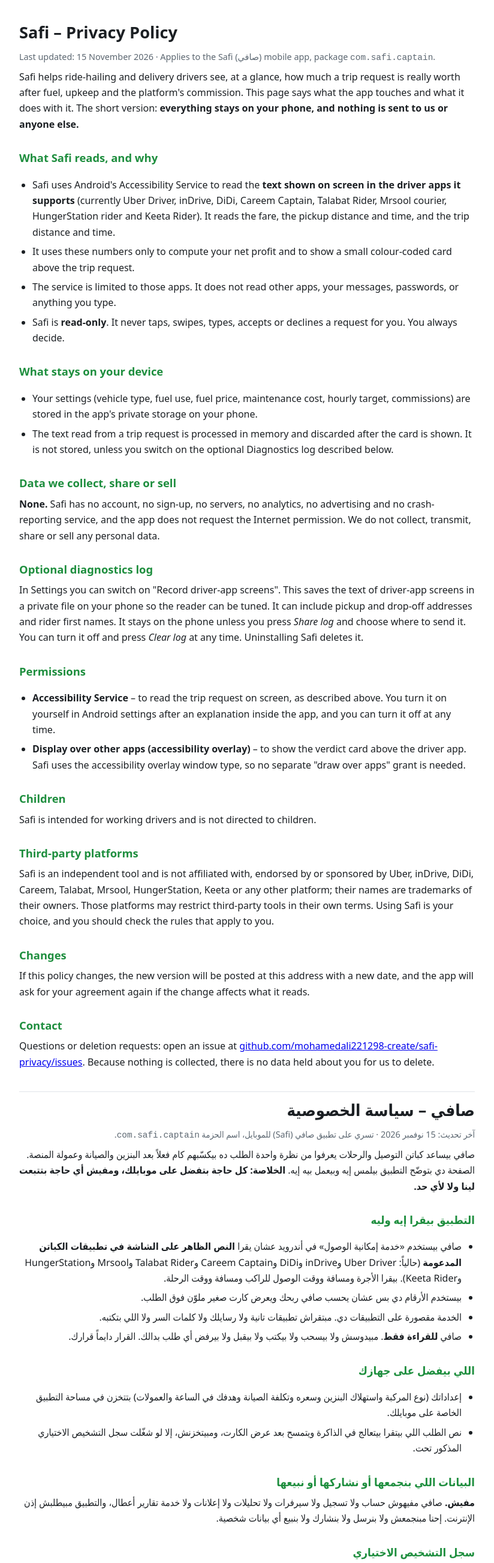
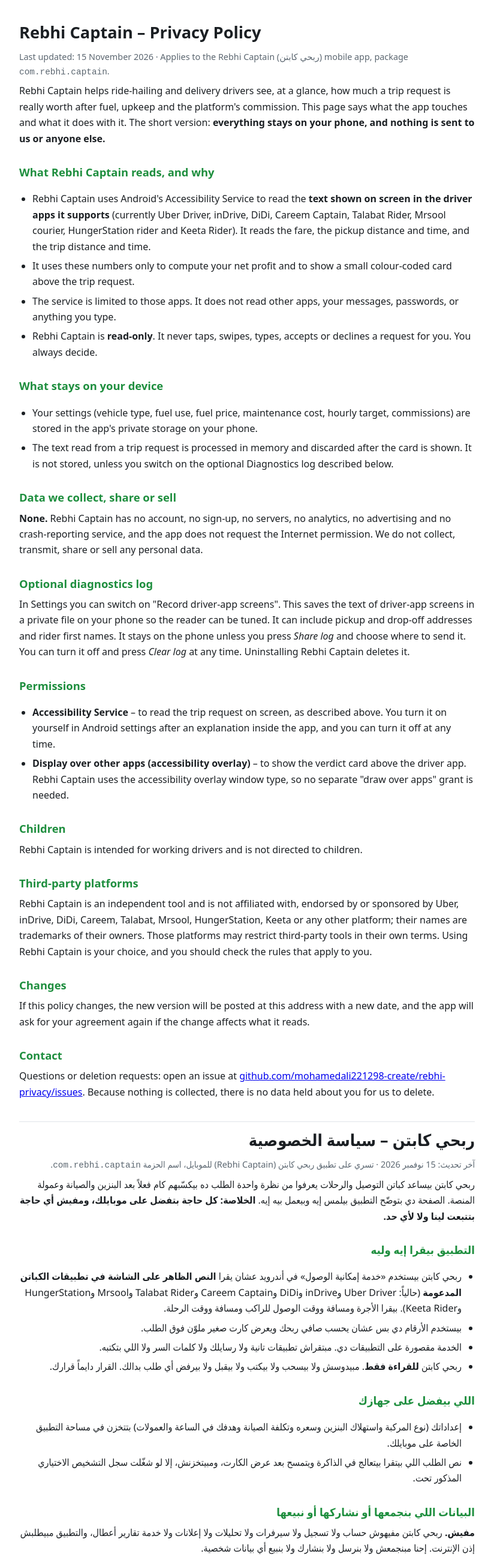
Before and after one commit to mohamedali221298-create/rebhi-privacy, a plain HTML site: page index.html in a window 1280 px wide. Shown: the top 2605 px of the page at 60% size, without its empty margins (228-1052 px from the left). Drawn offline with Linux system fonts and the light colour scheme.

Commit message:
Rename to Rebhi Captain

```diff
--- a/index.html
+++ b/index.html
@@ -3,7 +3,7 @@
 <head>
 <meta charset="utf-8">
 <meta name="viewport" content="width=device-width, initial-scale=1">
-<title>Safi – Privacy Policy | صافي – سياسة الخصوصية</title>
+<title>Rebhi Captain – Privacy Policy | ربحي كابتن – سياسة الخصوصية</title>
 <style>
   :root { --bg:#ffffff; --fg:#1b1f23; --muted:#5b6670; --line:#e1e5e9; --accent:#1e8e3e; }
   @media (prefers-color-scheme: dark) { :root { --bg:#14181c; --fg:#e8ecef; --muted:#9aa5ae; --line:#2a3138; --accent:#4cc46d; } }
@@ -20,17 +20,17 @@
 <main>
 
 <section id="en" lang="en" dir="ltr" style="border-top:0;margin-top:0">
-<h1>Safi – Privacy Policy</h1>
-<p class="muted">Last updated: 15 November 2026 · Applies to the Safi (صافي) mobile app, package <code>com.safi.captain</code>.</p>
+<h1>Rebhi Captain – Privacy Policy</h1>
+<p class="muted">Last updated: 15 November 2026 · Applies to the Rebhi Captain (ربحي كابتن) mobile app, package <code>com.rebhi.captain</code>.</p>
 
-<p>Safi helps ride-hailing and delivery drivers see, at a glance, how much a trip request is really worth after fuel, upkeep and the platform's commission. This page says what the app touches and what it does with it. The short version: <strong>everything stays on your phone, and nothing is sent to us or anyone else.</strong></p>
+<p>Rebhi Captain helps ride-hailing and delivery drivers see, at a glance, how much a trip request is really worth after fuel, upkeep and the platform's commission. This page says what the app touches and what it does with it. The short version: <strong>everything stays on your phone, and nothing is sent to us or anyone else.</strong></p>
 
-<h2>What Safi reads, and why</h2>
+<h2>What Rebhi Captain reads, and why</h2>
 <ul>
-  <li>Safi uses Android's Accessibility Service to read the <strong>text shown on screen in the driver apps it supports</strong> (currently Uber Driver, inDrive, DiDi, Careem Captain, Talabat Rider, Mrsool courier, HungerStation rider and Keeta Rider). It reads the fare, the pickup distance and time, and the trip distance and time.</li>
+  <li>Rebhi Captain uses Android's Accessibility Service to read the <strong>text shown on screen in the driver apps it supports</strong> (currently Uber Driver, inDrive, DiDi, Careem Captain, Talabat Rider, Mrsool courier, HungerStation rider and Keeta Rider). It reads the fare, the pickup distance and time, and the trip distance and time.</li>
   <li>It uses these numbers only to compute your net profit and to show a small colour-coded card above the trip request.</li>
   <li>The service is limited to those apps. It does not read other apps, your messages, passwords, or anything you type.</li>
-  <li>Safi is <strong>read-only</strong>. It never taps, swipes, types, accepts or declines a request for you. You always decide.</li>
+  <li>Rebhi Captain is <strong>read-only</strong>. It never taps, swipes, types, accepts or declines a request for you. You always decide.</li>
 </ul>
 
 <h2>What stays on your device</h2>
@@ -40,42 +40,42 @@
 </ul>
 
 <h2>Data we collect, share or sell</h2>
-<p><strong>None.</strong> Safi has no account, no sign-up, no servers, no analytics, no advertising and no crash-reporting service, and the app does not request the Internet permission. We do not collect, transmit, share or sell any personal data.</p>
+<p><strong>None.</strong> Rebhi Captain has no account, no sign-up, no servers, no analytics, no advertising and no crash-reporting service, and the app does not request the Internet permission. We do not collect, transmit, share or sell any personal data.</p>
 
 <h2>Optional diagnostics log</h2>
-<p>In Settings you can switch on "Record driver-app screens". This saves the text of driver-app screens in a private file on your phone so the reader can be tuned. It can include pickup and drop-off addresses and rider first names. It stays on the phone unless you press <em>Share log</em> and choose where to send it. You can turn it off and press <em>Clear log</em> at any time. Uninstalling Safi deletes it.</p>
+<p>In Settings you can switch on "Record driver-app screens". This saves the text of driver-app screens in a private file on your phone so the reader can be tuned. It can include pickup and drop-off addresses and rider first names. It stays on the phone unless you press <em>Share log</em> and choose where to send it. You can turn it off and press <em>Clear log</em> at any time. Uninstalling Rebhi Captain deletes it.</p>
 
 <h2>Permissions</h2>
 <ul>
   <li><strong>Accessibility Service</strong> – to read the trip request on screen, as described above. You turn it on yourself in Android settings after an explanation inside the app, and you can turn it off at any time.</li>
-  <li><strong>Display over other apps (accessibility overlay)</strong> – to show the verdict card above the driver app. Safi uses the accessibility overlay window type, so no separate "draw over apps" grant is needed.</li>
+  <li><strong>Display over other apps (accessibility overlay)</strong> – to show the verdict card above the driver app. Rebhi Captain uses the accessibility overlay window type, so no separate "draw over apps" grant is needed.</li>
 </ul>
 
 <h2>Children</h2>
-<p>Safi is intended for working drivers and is not directed to children.</p>
+<p>Rebhi Captain is intended for working drivers and is not directed to children.</p>
 
 <h2>Third-party platforms</h2>
-<p>Safi is an independent tool and is not affiliated with, endorsed by or sponsored by Uber, inDrive, DiDi, Careem, Talabat, Mrsool, HungerStation, Keeta or any other platform; their names are trademarks of their owners. Those platforms may restrict third-party tools in their own terms. Using Safi is your choice, and you should check the rules that apply to you.</p>
+<p>Rebhi Captain is an independent tool and is not affiliated with, endorsed by or sponsored by Uber, inDrive, DiDi, Careem, Talabat, Mrsool, HungerStation, Keeta or any other platform; their names are trademarks of their owners. Those platforms may restrict third-party tools in their own terms. Using Rebhi Captain is your choice, and you should check the rules that apply to you.</p>
 
 <h2>Changes</h2>
 <p>If this policy changes, the new version will be posted at this address with a new date, and the app will ask for your agreement again if the change affects what it reads.</p>
 
 <h2>Contact</h2>
-<p>Questions or deletion requests: open an issue at <a href="https://github.com/mohamedali221298-create/safi-privacy/issues">github.com/mohamedali221298-create/safi-privacy/issues</a>. Because nothing is collected, there is no data held about you for us to delete.</p>
+<p>Questions or deletion requests: open an issue at <a href="https://github.com/mohamedali221298-create/rebhi-privacy/issues">github.com/mohamedali221298-create/rebhi-privacy/issues</a>. Because nothing is collected, there is no data held about you for us to delete.</p>
 </section>
 
 <section id="ar" lang="ar" dir="rtl">
-<h1>صافي – سياسة الخصوصية</h1>
-<p class="muted">آخر تحديث: 15 نوفمبر 2026 · تسري على تطبيق صافي (Safi) للموبايل، اسم الحزمة <code>com.safi.captain</code>.</p>
+<h1>ربحي كابتن – سياسة الخصوصية</h1>
+<p class="muted">آخر تحديث: 15 نوفمبر 2026 · تسري على تطبيق ربحي كابتن (Rebhi Captain) للموبايل، اسم الحزمة <code>com.rebhi.captain</code>.</p>
 
-<p>صافي بيساعد كباتن التوصيل والرحلات يعرفوا من نظرة واحدة الطلب ده بيكسّبهم كام فعلاً بعد البنزين والصيانة وعمولة المنصة. الصفحة دي بتوضّح التطبيق بيلمس إيه وبيعمل بيه إيه. <strong>الخلاصة: كل حاجة بتفضل على موبايلك، ومفيش أي حاجة بتتبعت لينا ولا لأي حد.</strong></p>
+<p>ربحي كابتن بيساعد كباتن التوصيل والرحلات يعرفوا من نظرة واحدة الطلب ده بيكسّبهم كام فعلاً بعد البنزين والصيانة وعمولة المنصة. الصفحة دي بتوضّح التطبيق بيلمس إيه وبيعمل بيه إيه. <strong>الخلاصة: كل حاجة بتفضل على موبايلك، ومفيش أي حاجة بتتبعت لينا ولا لأي حد.</strong></p>
 
 <h2>التطبيق بيقرا إيه وليه</h2>
 <ul>
-  <li>صافي بيستخدم «خدمة إمكانية الوصول» في أندرويد عشان يقرا <strong>النص الظاهر على الشاشة في تطبيقات الكباتن المدعومة</strong> (حالياً: Uber Driver وinDrive وDiDi وCareem Captain وTalabat Rider وMrsool وHungerStation وKeeta Rider). بيقرا الأجرة ومسافة ووقت الوصول للراكب ومسافة ووقت الرحلة.</li>
+  <li>ربحي كابتن بيستخدم «خدمة إمكانية الوصول» في أندرويد عشان يقرا <strong>النص الظاهر على الشاشة في تطبيقات الكباتن المدعومة</strong> (حالياً: Uber Driver وinDrive وDiDi وCareem Captain وTalabat Rider وMrsool وHungerStation وKeeta Rider). بيقرا الأجرة ومسافة ووقت الوصول للراكب ومسافة ووقت الرحلة.</li>
   <li>بيستخدم الأرقام دي بس عشان يحسب صافي ربحك ويعرض كارت صغير ملوّن فوق الطلب.</li>
   <li>الخدمة مقصورة على التطبيقات دي. مبتقراش تطبيقات تانية ولا رسايلك ولا كلمات السر ولا اللي بتكتبه.</li>
-  <li>صافي <strong>للقراءة فقط</strong>. مبيدوسش ولا بيسحب ولا بيكتب ولا بيقبل ولا بيرفض أي طلب بدالك. القرار دايماً قرارك.</li>
+  <li>ربحي كابتن <strong>للقراءة فقط</strong>. مبيدوسش ولا بيسحب ولا بيكتب ولا بيقبل ولا بيرفض أي طلب بدالك. القرار دايماً قرارك.</li>
 </ul>
 
 <h2>اللي بيفضل على جهازك</h2>
@@ -85,7 +85,7 @@
 </ul>
 
 <h2>البيانات اللي بنجمعها أو نشاركها أو نبيعها</h2>
-<p><strong>مفيش.</strong> صافي مفيهوش حساب ولا تسجيل ولا سيرفرات ولا تحليلات ولا إعلانات ولا خدمة تقارير أعطال، والتطبيق مبيطلبش إذن الإنترنت. إحنا مبنجمعش ولا بنرسل ولا بنشارك ولا بنبيع أي بيانات شخصية.</p>
+<p><strong>مفيش.</strong> ربحي كابتن مفيهوش حساب ولا تسجيل ولا سيرفرات ولا تحليلات ولا إعلانات ولا خدمة تقارير أعطال، والتطبيق مبيطلبش إذن الإنترنت. إحنا مبنجمعش ولا بنرسل ولا بنشارك ولا بنبيع أي بيانات شخصية.</p>
 
 <h2>سجل التشخيص الاختياري</h2>
 <p>من الإعدادات تقدر تشغّل «تسجيل شاشات تطبيقات الكباتن». ده بيحفظ نص الشاشات في ملف خاص على موبايلك عشان نضبط القراءة. ممكن يحتوي على عناوين الاستلام والتوصيل وأول أسماء الركاب. بيفضل على الموبايل إلا لو دوست «مشاركة السجل» واخترت تبعته لمين. تقدر توقفه وتدوس «مسح السجل» في أي وقت، وبيتمسح لما تشيل التطبيق.</p>
@@ -93,20 +93,20 @@
 <h2>الأذونات</h2>
 <ul>
   <li><strong>خدمة إمكانية الوصول</strong> – لقراءة الطلب على الشاشة زي ما اتشرح. إنت اللي بتشغّلها بإيدك من إعدادات أندرويد بعد شرح جوه التطبيق، وتقدر توقفها في أي وقت.</li>
-  <li><strong>العرض فوق التطبيقات (نافذة إمكانية الوصول)</strong> – لعرض كارت الحكم فوق تطبيق الكابتن. صافي بيستخدم نوع نافذة إمكانية الوصول، فمش محتاج إذن «الظهور فوق التطبيقات» منفصل.</li>
+  <li><strong>العرض فوق التطبيقات (نافذة إمكانية الوصول)</strong> – لعرض كارت الحكم فوق تطبيق الكابتن. ربحي كابتن بيستخدم نوع نافذة إمكانية الوصول، فمش محتاج إذن «الظهور فوق التطبيقات» منفصل.</li>
 </ul>
 
 <h2>الأطفال</h2>
-<p>صافي مخصص للكباتن العاملين وغير موجّه للأطفال.</p>
+<p>ربحي كابتن مخصص للكباتن العاملين وغير موجّه للأطفال.</p>
 
 <h2>المنصات الخارجية</h2>
-<p>صافي أداة مستقلة وغير تابعة لـ Uber أو inDrive أو DiDi أو Careem أو Talabat أو Mrsool أو HungerStation أو Keeta أو أي منصة تانية، ولا مدعومة منهم ولا برعايتهم؛ والأسماء علامات تجارية لأصحابها. ممكن المنصات دي تقيّد الأدوات الخارجية في شروطها. استخدام صافي اختيارك، ويُفضّل تراجع القواعد اللي بتسري عليك.</p>
+<p>ربحي كابتن أداة مستقلة وغير تابعة لـ Uber أو inDrive أو DiDi أو Careem أو Talabat أو Mrsool أو HungerStation أو Keeta أو أي منصة تانية، ولا مدعومة منهم ولا برعايتهم؛ والأسماء علامات تجارية لأصحابها. ممكن المنصات دي تقيّد الأدوات الخارجية في شروطها. استخدام ربحي كابتن اختيارك، ويُفضّل تراجع القواعد اللي بتسري عليك.</p>
 
 <h2>التغييرات</h2>
 <p>لو السياسة اتغيّرت هتتنشر النسخة الجديدة على نفس العنوان بتاريخ جديد، والتطبيق هيطلب موافقتك تاني لو التغيير بيأثر على اللي بيقراه.</p>
 
 <h2>التواصل</h2>
-<p>للأسئلة أو طلبات الحذف افتح طلب على <a href="https://github.com/mohamedali221298-create/safi-privacy/issues">github.com/mohamedali221298-create/safi-privacy/issues</a>. ولأن مفيش بيانات بتتجمع، مفيش عندنا بيانات عنك نحذفها.</p>
+<p>للأسئلة أو طلبات الحذف افتح طلب على <a href="https://github.com/mohamedali221298-create/rebhi-privacy/issues">github.com/mohamedali221298-create/rebhi-privacy/issues</a>. ولأن مفيش بيانات بتتجمع، مفيش عندنا بيانات عنك نحذفها.</p>
 </section>
 
 </main>
```
